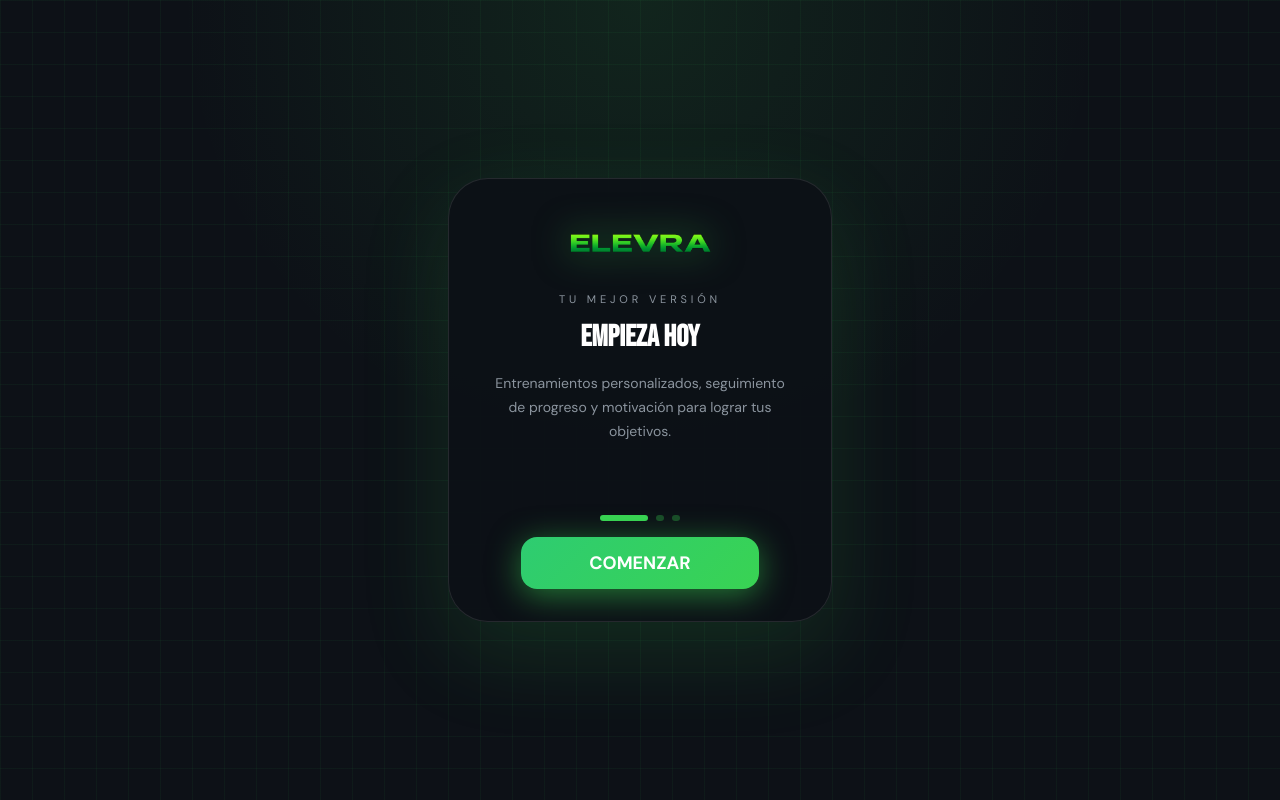
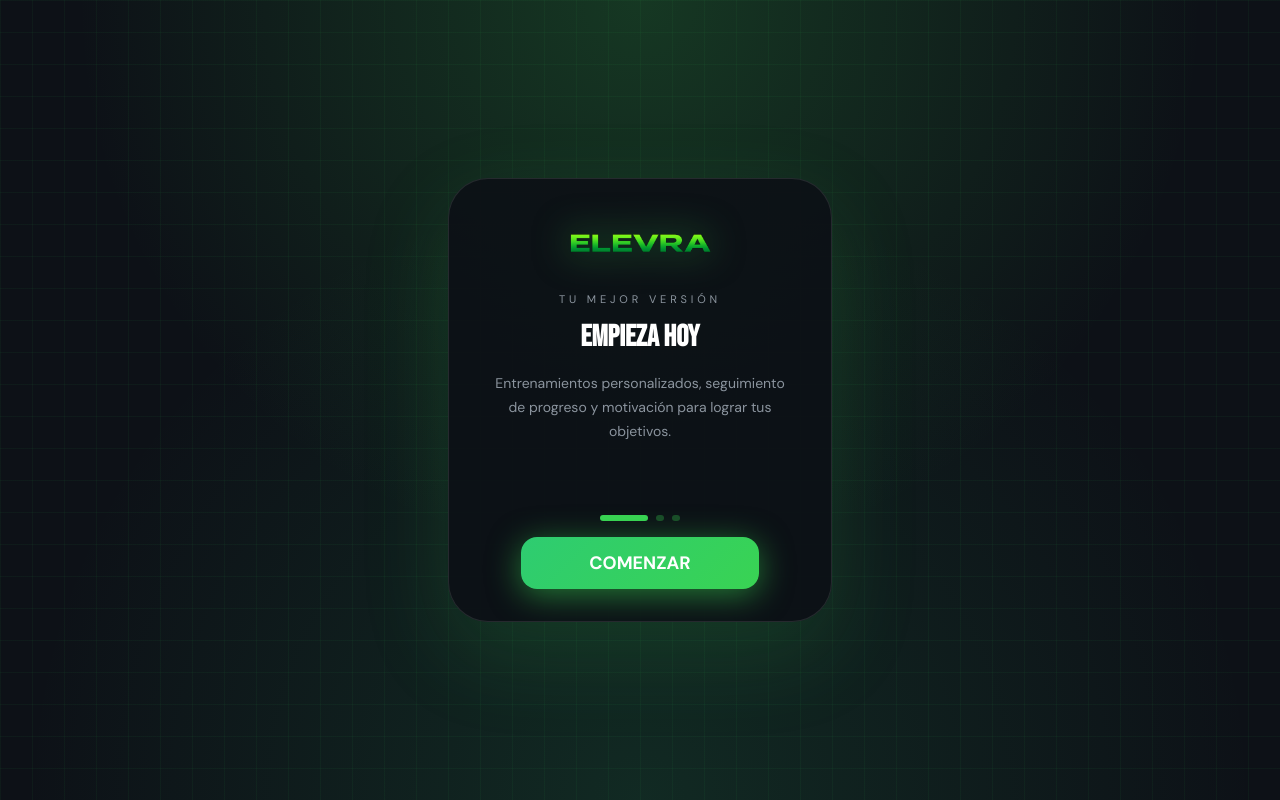
Before and after one commit to edinsonsuno-rgb/elevra, a React (Vite) app: page /login in a window 1280 px wide. Built offline with nearby package versions, Linux system fonts and the light colour scheme; no server answers.

Commit message:
colores inicio

```diff
--- a/src/pages/LoginPage.tsx
+++ b/src/pages/LoginPage.tsx
@@ -31,15 +31,25 @@ export default function LoginPage() {
 
   return (
     <div className="min-h-screen bg-df-bg circuit-bg flex items-center justify-center p-4">
-      <div className="absolute inset-0 bg-[radial-gradient(circle_at_top,_rgba(57,211,83,0.10),_transparent_45%)] pointer-events-none" />
+      <div
+        className="absolute inset-0 pointer-events-none"
+        style={{
+          background: `radial-gradient(circle at top, ${tenant.color_primario}33, transparent 55%),
+                       radial-gradient(circle at bottom, ${tenant.color_secundario}22, transparent 60%)`,
+        }}
+      />
       <div className="relative w-full max-w-sm mx-auto">
-        <div className="overflow-hidden rounded-[40px] border border-white/10 bg-[#0D1117]/95 shadow-[0_30px_90px_rgba(57,211,83,0.15)]">
+        <div
+          className="overflow-hidden rounded-[40px] border border-white/10 bg-[#0D1117]/95"
+          style={{ boxShadow: `0 30px 90px ${tenant.color_primario}26` }}
+        >
           <div className="px-8 py-10 text-center">
             <div className="w-40 mx-auto mb-6">
               <img
                 src={tenant.logo_url ?? '/logo.png'}
                 alt={tenant.nombre}
-                className="mx-auto h-12 w-full object-contain drop-shadow-[0_0_18px_rgba(57,211,83,0.5)]"
+                className="mx-auto h-12 w-full object-contain"
+                style={{ filter: `drop-shadow(0 0 18px ${tenant.color_primario}80)` }}
               />
             </div>
             <p className="text-[11px] uppercase tracking-[0.35em] text-df-muted mb-3">
```
